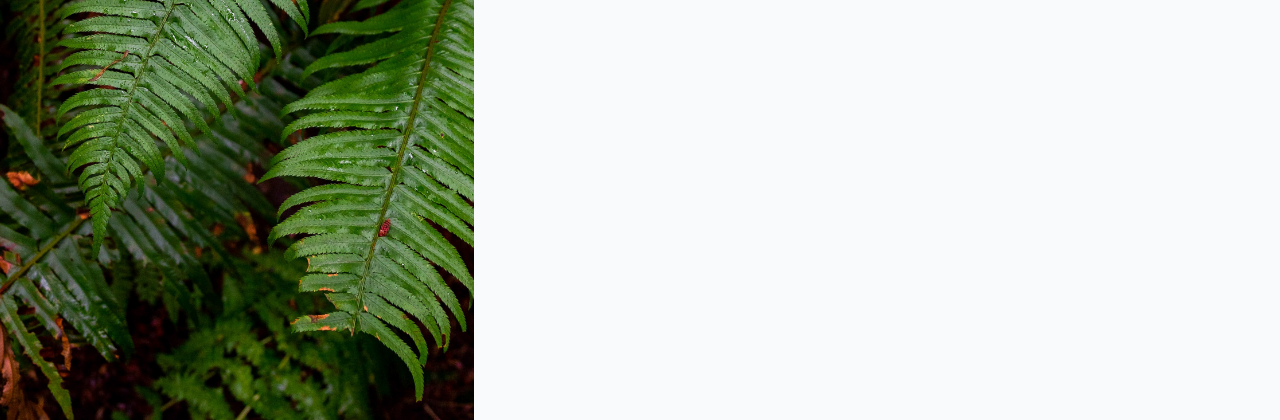
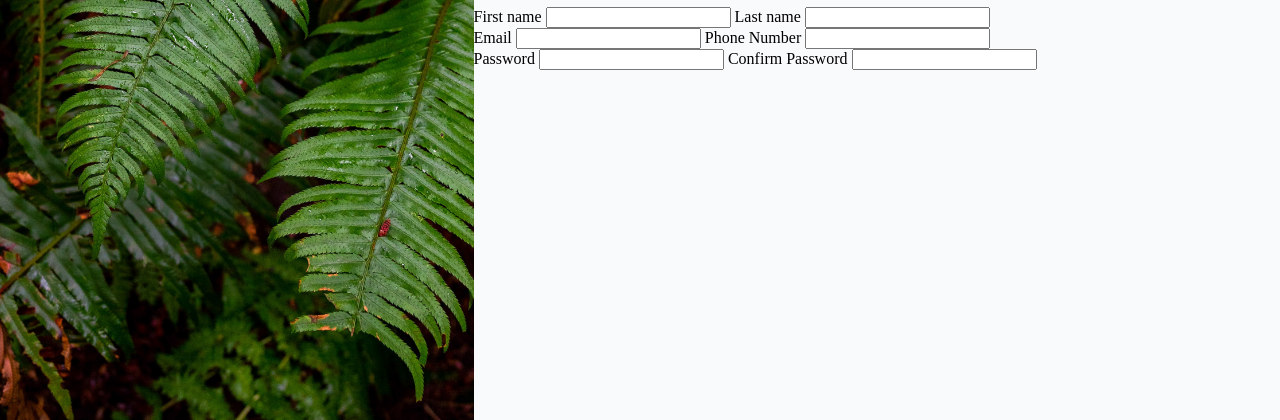
Before and after one commit to jwjepson/sign-up-form, a plain HTML site: page index.html in a window 1280 px wide. Shown: the part 380-800 px from the top of the page. Drawn offline with Linux system fonts and the light colour scheme; a script that the page names is missing.

Commit message:
create sign up form

```diff
--- a/index.html
+++ b/index.html
@@ -27,6 +27,23 @@
                 <p>You <em>know</em> you want to.</p>
             </div>
             <div class="form">
+                <h1>Let's do this!</h1>
+                <form action="#" method="get">
+                    <label for="firstname">First name</label>
+                    <input type="text" id="firstname" name="firstname">
+                    <label for="lastname">Last name</label>
+                    <input type="text" id="lastname" name="lastname">
+                    <br>
+                    <label for="email">Email</label>
+                    <input type="email" id="email" name="email">
+                    <label for="number">Phone Number</label>
+                    <input type="tel" id="number" name="number">
+                    <br>
+                    <label for="password">Password</label>
+                    <input type="password" id="password" name="password">
+                    <label for="confirm-pass">Confirm Password</label>
+                    <input type="password" id="confirm-pass" name="confirm-pass">
+                </form>
             </div>
             <div class="submit">
             </div>
```
